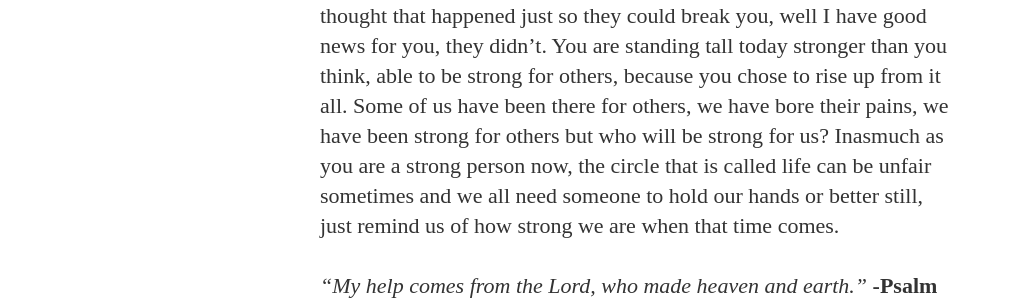
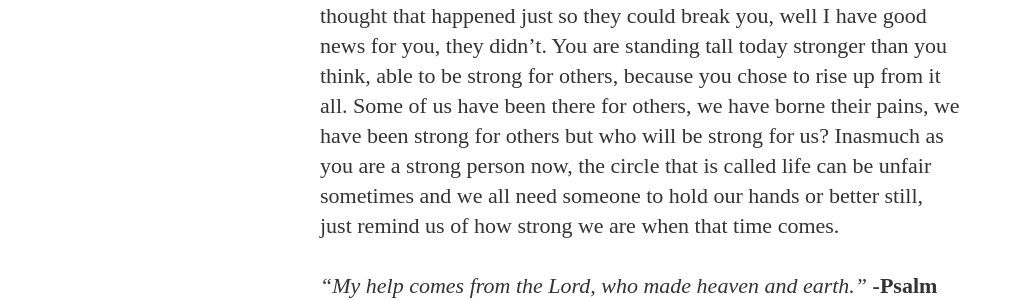
Before and after one commit to Youngblackwoman/youngblackwoman.github.io, a Jekyll site: the page built from _posts/2015-12-13-S-is=for-strength.md, in a window 1280 px wide and 900 px high, scrolled down 1072 px. Shown: the part 377-677 px from the top of the window, without its empty margins (0-1012 px from the left). Built offline with Jekyll 4.4.1, drawn with Linux system fonts in a browser that asks for light colours; nearby versions of some CDN libraries; some web fonts are replaced; comment, search, counter and statistics services are not loaded; some of the changed text lies outside the part shown.

Commit message:
Edited the

```diff
--- a/_posts/2015-12-13-S-is=for-strength.md
+++ b/_posts/2015-12-13-S-is=for-strength.md
@@ -4,14 +4,16 @@
 date: "2015-12-15"
 author: Young Black Woman
 tags: Alphabetical_series
-image: "/assets/images/superman.jpg"
+image: /assets/images/superman.jpg
+published: true
 ---
+
 
 Dear diary, how are you doing this fine morning? we are getting closer to the end of the year. How are your Christmas plans coming out? Have you started shopping? There's just something beautiful about Christmas and I can't help it. We are looking at the 19th letter of the alphabet today and it stands for Strength.
 
 Strength is the quality or state of being physically strong. It is the ability to resist being moved or broken by a force. When we were much younger, we always looked at those guys with thick, shiny muscles as strong people. While that is enough strength to some people, to me it's not enough. Life can deal some very hard blows to your state of mind and that requires more than physical strength to withstand them.
 
-People often wonder where inner strength comes from but the truth is that it has always been there. You never know how strong you are until being strong is the only option you have. You look back at all you have been through, no one knows your story like you do. Those things you thought that happened just so they could break you, well I have good news for you, they didn't. You are standing tall today stronger than you think, able to be strong for others, because you chose to rise up from it all. Some of us have been there for others, we have bore their pains, we have been strong for others but who will be strong for us? Inasmuch as you are a strong person now, the circle that is called life can be unfair sometimes and we all need someone to hold our hands or better still, just remind us of how strong we are when that time comes.
+People often wonder where inner strength comes from but the truth is that it has always been there. You never know how strong you are until being strong is the only option you have. You look back at all you have been through, no one knows your story like you do. Those things you thought that happened just so they could break you, well I have good news for you, they didn't. You are standing tall today stronger than you think, able to be strong for others, because you chose to rise up from it all. Some of us have been there for others, we have borne their pains, we have been strong for others but who will be strong for us? Inasmuch as you are a strong person now, the circle that is called life can be unfair sometimes and we all need someone to hold our hands or better still, just remind us of how strong we are when that time comes.
 
 *"My help comes from the Lord, who made heaven and earth."* **-Psalm 121:2**
 
```
